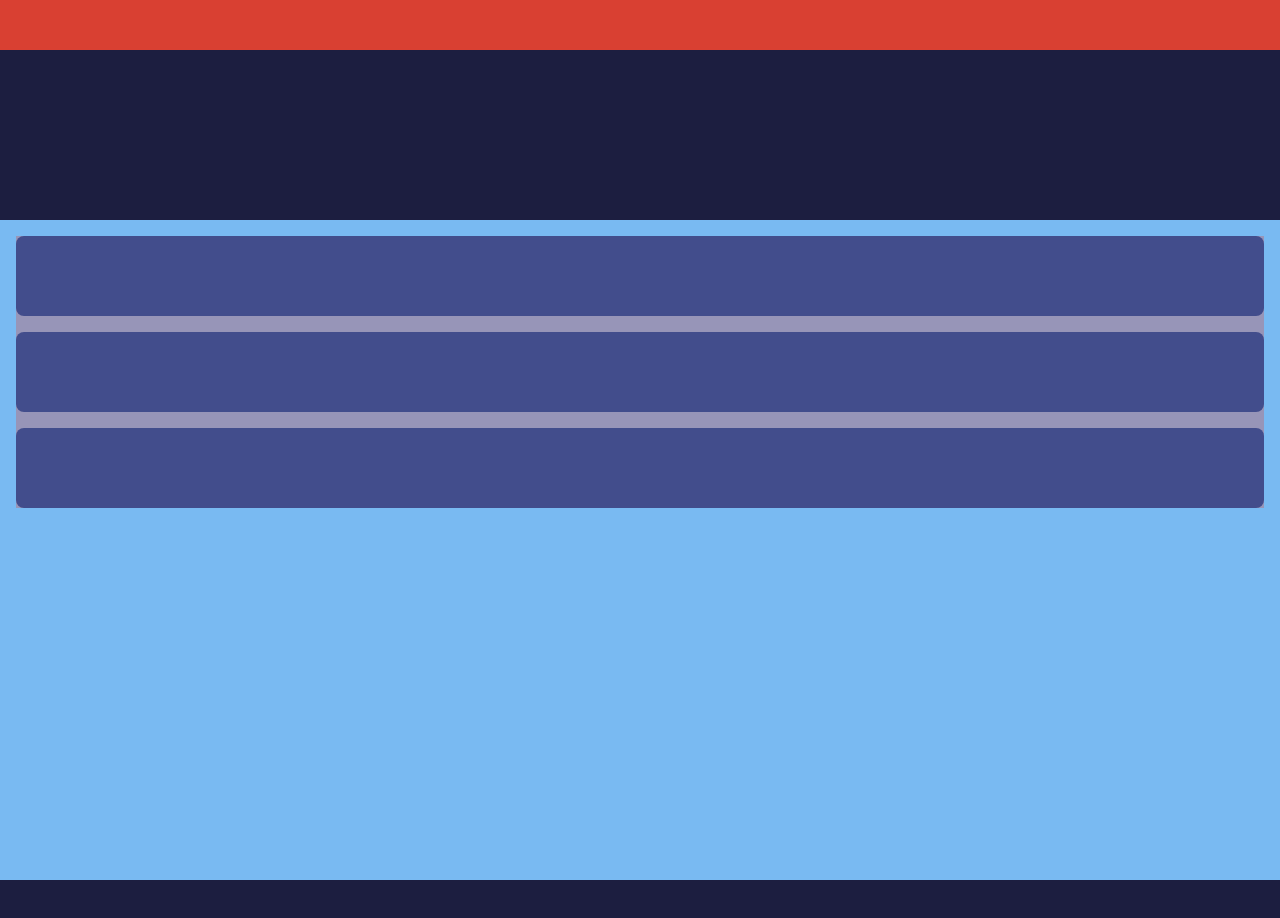
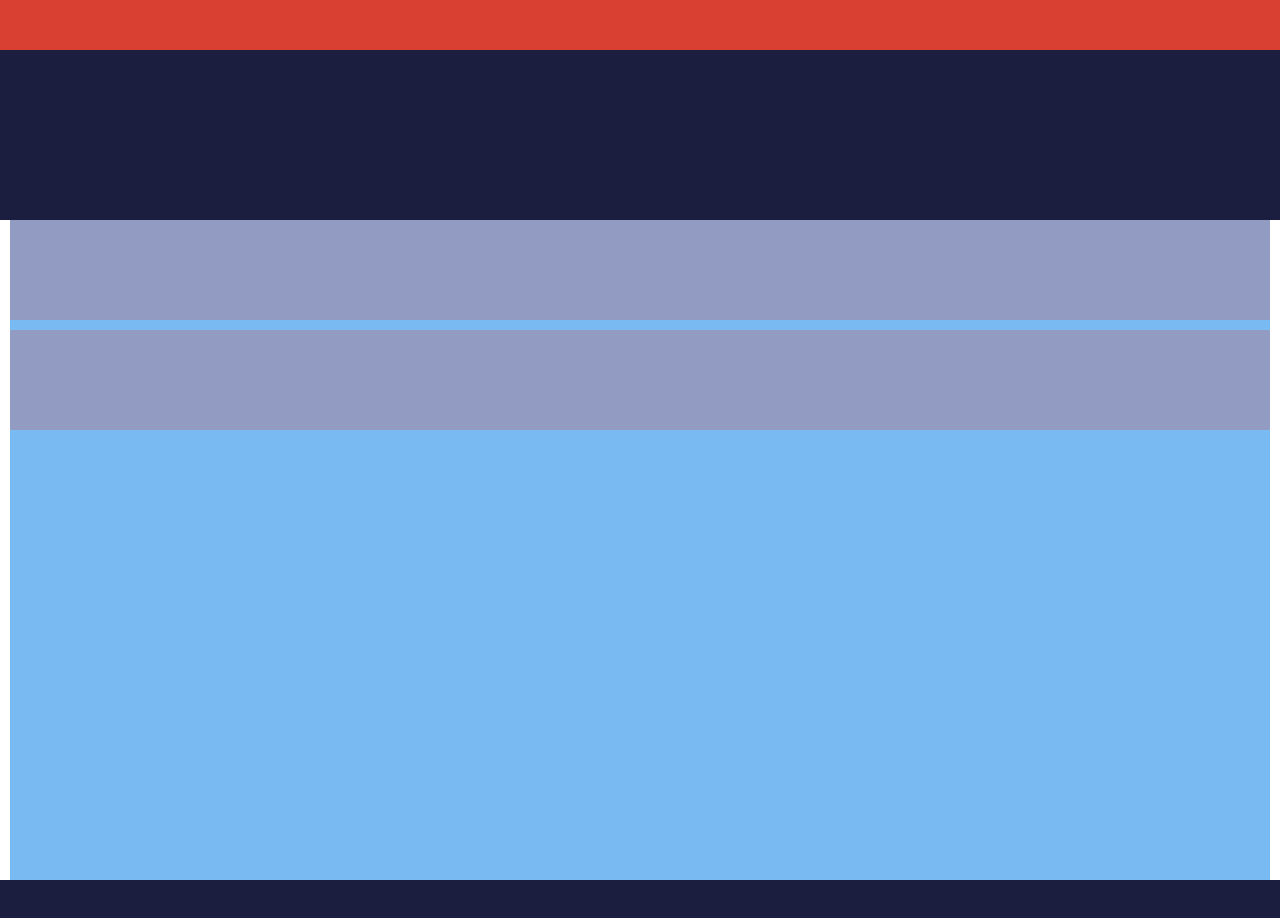
Before and after one commit to BenLirio/healthy-smile-mobile-wire, a React (Create React App) app: page / in a window 1280 px wide. Shown: the top 918 px of the page. Built offline with nearby package versions, Linux system fonts and the light colour scheme.

Commit message:
Add spacing around grid items
still need to fix the background covering the whole area of body while adding margin to body

```diff
--- a/src/components/Card/Card.module.scss
+++ b/src/components/Card/Card.module.scss
@@ -1,8 +1,3 @@
 @import '../../variables.scss';
 .Card {
-  margin-bottom: $_1;
-  margin-top: $_1;
-  background: $secondary;
-  min-height: $_5;
-  border-radius: $_05;
 }
--- a/src/components/Section/Section.module.scss
+++ b/src/components/Section/Section.module.scss
@@ -1,6 +1,5 @@
 @import '../../variables.scss';
 .Section {
-  margin: $_1;
-  min-height: $_5;
-  background: rgba($primary, 0.3);
+  background: rgba($primary, 0.25);
+  min-height: 100px;
 }
--- a/src/containers/Body/Body.js
+++ b/src/containers/Body/Body.js
@@ -10,6 +10,10 @@ export default function Body() {
         <Card />
         <Card />
       </Section>
+      <Section>
+        <Card />
+        <Card />
+      </Section>
     </div>
   )
 }
--- a/src/containers/Body/Body.module.scss
+++ b/src/containers/Body/Body.module.scss
@@ -2,5 +2,8 @@
 .Body {
   background: $light;
   min-height: calc(110vh - #{$Header-height});
-  overflow: hidden;
+  display: grid;
+  gap: 10px;
+  align-content: flex-start;
+  margin: 0 10px;
 }
```
